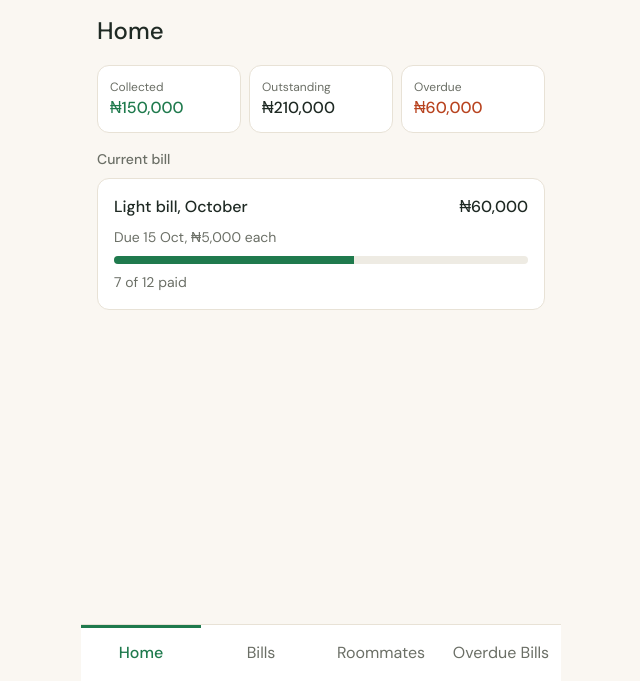
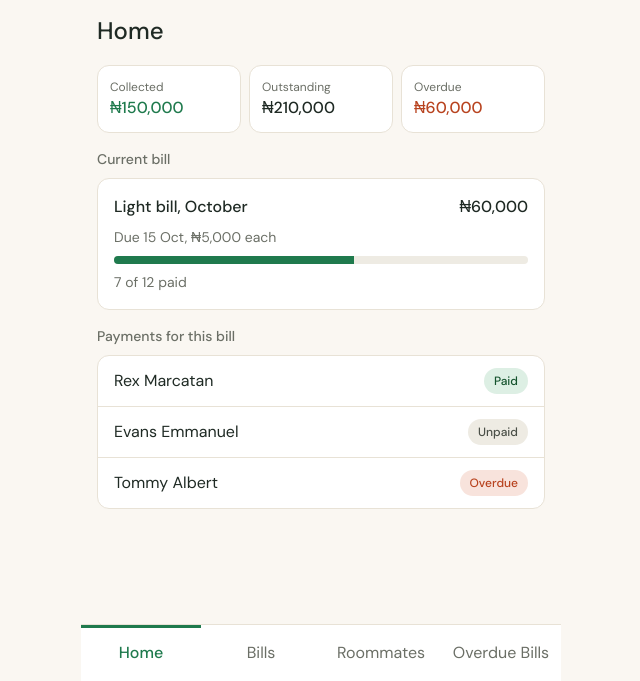
Before and after one commit to Evans-o11/hostel-split, a plain HTML site: page index.html in a window 1280 px wide. Shown: the part 119-800 px from the top of the page, without its empty margins (319-959 px from the left). Drawn offline with Linux system fonts and the light colour scheme.

Commit message:
Add payments list to Home with name and status rows
Style the list as a card with dividers and coloured status pills

```diff
--- a/index.html
+++ b/index.html
@@ -57,6 +57,23 @@
           </div>
           <p class="bill-note">7 of 12 paid</p>
         </div>
+        <p class="section-label">Payments for this bill</p>
+        <div class="person-list">
+          <div class="person-row">
+            <p class="person-name">Rex Marcatan</p>
+             <span class="status status-paid">Paid</span>
+          </div>
+
+          <div class="person-row">
+            <p class="person-name">Evans Emmanuel</p>
+            <span class="status status-unpaid">Unpaid</span>
+          </div>
+
+          <div class="person-row">
+            <p class="person-name">Tommy Albert</p>
+            <span class="status status-overdue">Overdue</span>
+          </div>
+        </div>
       </section>
 
       <section id="screenBills" class="screen">
--- a/style.css
+++ b/style.css
@@ -163,3 +163,40 @@ nav button.active{
     font-size: 0.875rem;
     color: var(--muted-text);
 }
+.person-list {
+    background-color: var(--card-background);
+    border: 1px solid var(--card-border);
+    border-radius: var(--soft-rounded-corner);
+    padding: 0;
+}
+.person-row {
+    display: flex;
+    justify-content: space-between;
+    align-items: center;
+    padding: 12px var(--big-gap);
+    border-bottom: 1px solid var(--card-border);
+}
+.person-name{
+    margin: 0;
+}
+.status {
+    font-size: 0.75rem;
+    font-weight: 500;
+    padding: 4px 10px;
+    border-radius: 999px;
+}
+.status-paid {
+    color: var(--paid-text);
+    background-color: var(--paid-background);
+}
+.status-unpaid {
+    color: var(--unpaid-text);
+    background-color: var(--unpaid-background);
+}
+.status-overdue {
+    color: var(--overdue-text);
+    background-color: var(--overdue-background);
+}
+.person-row:last-child {
+    border-bottom: 0;
+}
```
